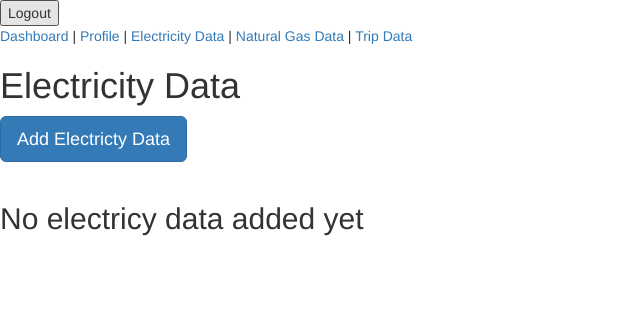
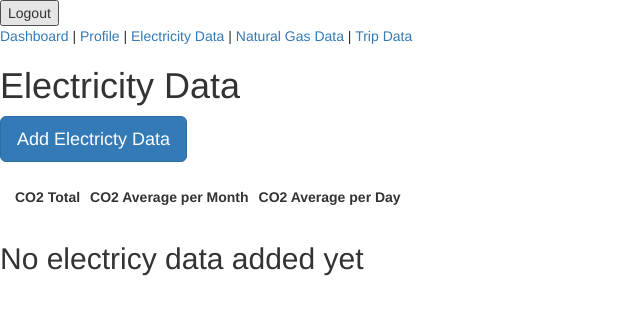
Before and after one commit to katietaylor/carbon-calculator, a Flask app: page /kwh-log in a window 1280 px wide. Shown: the top 315 px of the page, without its empty margins (0-640 px from the left). Run offline with Flask 2, Linux system fonts and the light colour scheme; the visitor is signed in with stand-in values (Sample User, id 1); data that the repository does not hold is empty; some libraries are stand-ins or nearby versions.

Commit message:
WIP creating a summary table for electricity

```diff
--- a/templates/kwh-list.html
+++ b/templates/kwh-list.html
@@ -11,6 +11,20 @@
   Add Electricty Data
 </button><br><br>
 
+<table id="summary-table" class="table-condensed">
+    <tr>
+        <th></th>
+        <th>CO2 Total</th>
+        <th>CO2 Average per Month</th>
+        <th>CO2 Average per Day</th>
+    </tr>
+    <tr class="yr-row">
+        <td class="summary-yr"></td>
+        <td class="yr-total"></td>
+        <td class="mthly-avg"></td>
+        <td class="dly-avg"></td>
+    </tr>
+ </table>
 
 {% if electricity_logs %}
     <table class="table table-striped">
@@ -132,6 +146,17 @@
         $("#edit-kwh").hide();
     })
 
+    function populateSummaryTable() {
+        var summaryTable = $("#summary-table");
+
+        // <tr class="yr-row">
+            // <td class="summary-yr"></td>
+            // <td class="yr-total"></td>
+            // <td class="mthly-avg"></td>
+            // <td class="dly-avg"></td>
+        // </tr>
+    }
+
 </script>
 
 
```
